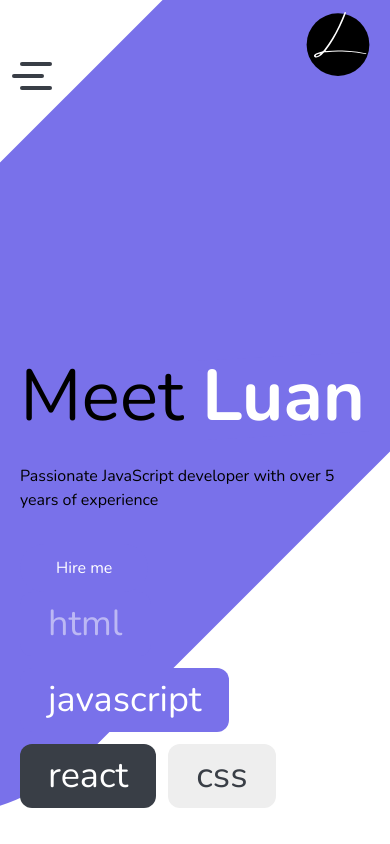
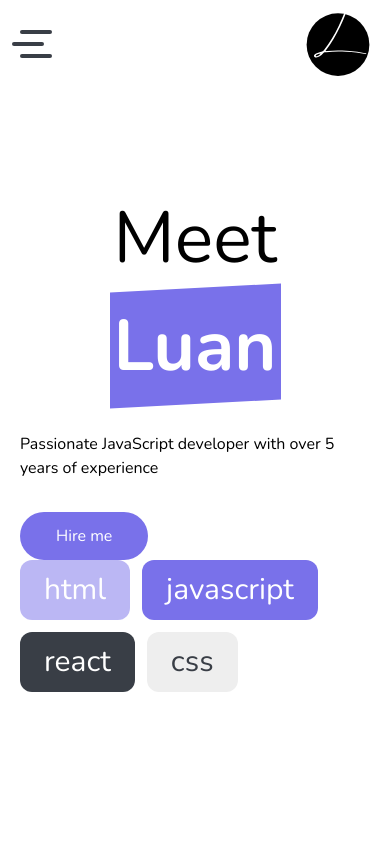
Before and after one commit to aka-luan/personal-portfolio, a Next.js app: page / in a window 390 px wide. Built offline with nearby package versions, Linux system fonts and the light colour scheme.

Commit message:
responsive updates

```diff
--- a/app/page.jsx
+++ b/app/page.jsx
@@ -10,10 +10,10 @@ const stack = [
 export default function Home() {
   return (
     <main className="px-5">
-      <div id="header" className="flex flex-col-reverse md:flex-row h-[45rem]">
-        <div id="header-info" className="flex flex-col w-full lg:w-[30rem] justify-between">
+      <div id="header" className="flex flex-col-reverse md:flex-row lg:h-[45rem]">
+        <div id="header-info" className="flex flex-col w-full lg:w-[20rem] xl:w-[25rem] 2xl:w-[30rem] justify-between">
           <div className="space-y-8">
-            <h1 className="text-7xl xl:text-8xl mt-24 mb-6">Meet <span className="before:block before:absolute before:-inset-1
+            <h1 className="text-7xl 2xl:text-8xl mt-24 mb-6 leading-normal max-[1279px]:flex max-[1279px]:flex-col max-[1279px]:items-center">Meet <span className="before:block before:absolute before:-inset-1
           before:-skew-y-3 before:bg-purple relative
            inline-block"><b className="relative text-white">Luan</b></span></h1>
             <h5 className="text-base ">Passionate JavaScript developer with over 5 years of experience</h5>
@@ -22,12 +22,13 @@ export default function Home() {
 
           <div className="flex flex-wrap gap-3">
             {stack.map((tech) => (
-              <div key={tech.name} className={`px-7 py-3 rounded-xl text-4xl ${tech.classNames}`}>{tech.name}</div>
+              <div key={tech.name} className={`px-6 py-3 rounded-xl text-3xl xl:text-4xl ${tech.classNames}`}>{tech.name}</div>
             ))}
           </div>
         </div>
         <div id="header-img" className="h-full">
-          <span className="absolute -z-10 inset-y-0 right-0 -top-52 rounded-full w-[30rem] h-[70rem] rotate-45 bg-purple"></span>
+          <span className="absolute -z-10 inset-y-0  rounded-full rotate-45 bg-purple -right-36 xl:right-0 lg:-top-40 xl:-top-40 2xl:-top-52
+          lg:w-[25rem] lg:h-[60rem] xl:w-[25rem] xl:h-[60rem] 2xl:w-[30rem] 2xl:h-[70rem]"></span>
         </div>
       </div>
     </main>
--- a/components/Navbar.jsx
+++ b/components/Navbar.jsx
@@ -33,7 +33,7 @@ const Navbar = () => {
                 ))}
               </div>
             </div>
-            <div className='md:hidden relative z-30'>
+            <div className='md:hidden z-30'>
               <Disclosure.Button className={` ${open ? `toggle-btn` : ''}`}>
                 <span className='bg-black w-8 h-1 rounded absolute top-11 -mt-0.5 transition-all duration-500 -translate-y-3'></span>
                 <span className='bg-black w-8 h-1 rounded absolute top-11 -mt-0.5 transition-all duration-500 -translate-x-2'></span>
```
